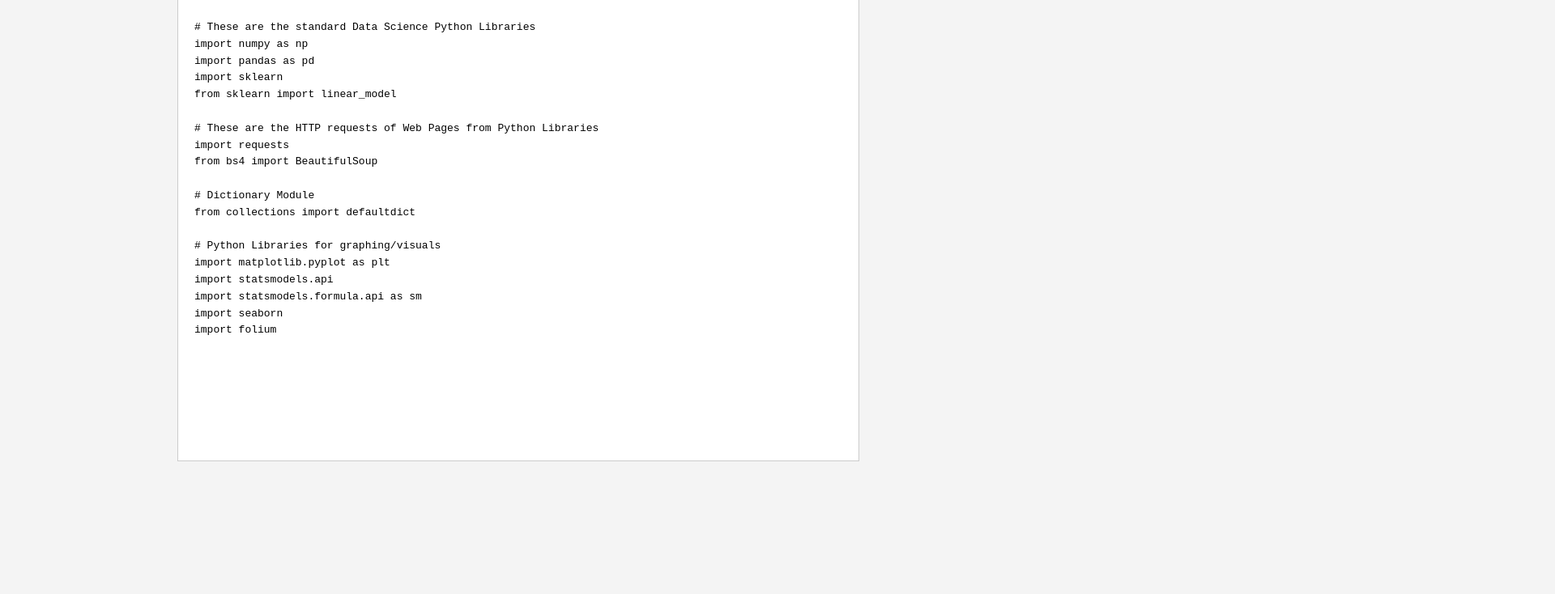
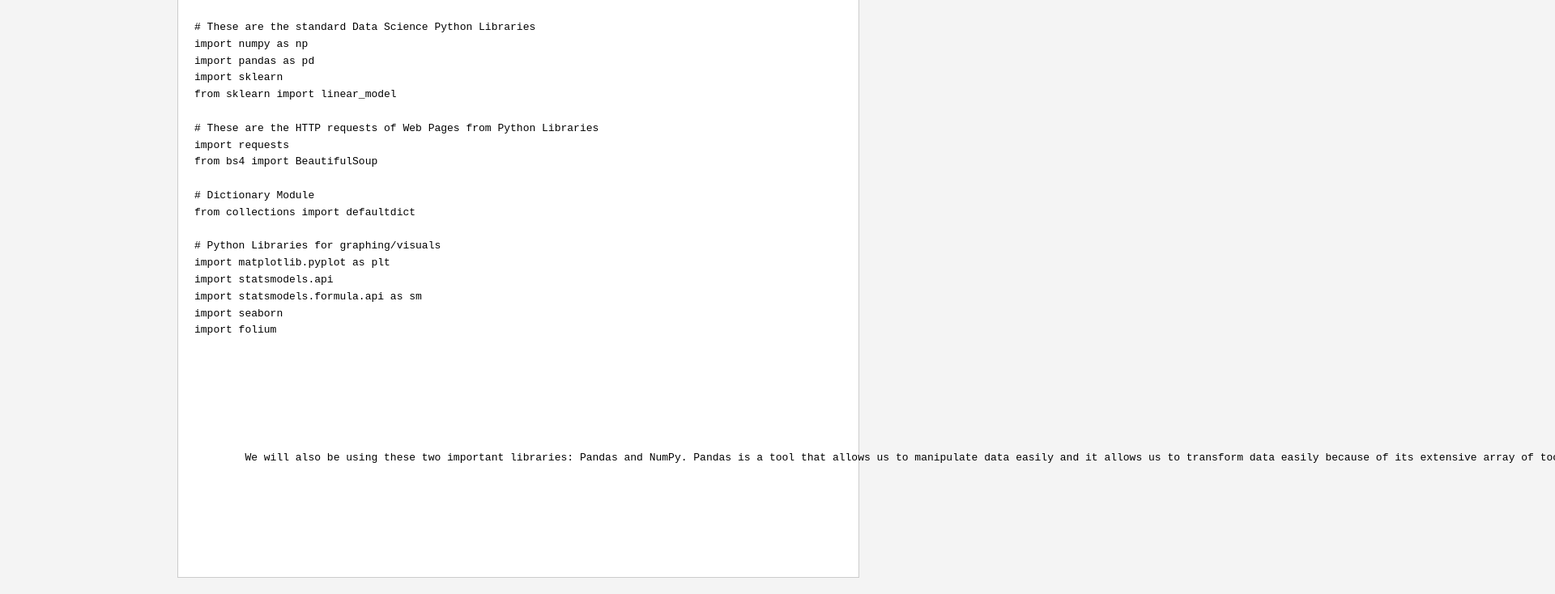
Before and after one commit to bmach1062/bmach1062.github.io, a plain HTML site: page index.html in a window 1280 px wide. Shown: the part 1118-1852 px from the top of the page at 81% size, 1920 px wide, since content can reach past the window. Before the commit the page ends 1708 px from the top, so only its background shows below. Drawn offline with Linux system fonts and the light colour scheme.

Commit message:
Initial Comment

```diff
--- a/index.html
+++ b/index.html
@@ -87,6 +87,9 @@ import folium
     </code></pre>
     <pre><code class="language-python">
 
+    <p>
+        We will also be using these two important libraries: Pandas and NumPy. Pandas is a tool that allows us to manipulate data easily and it allows us to transform data easily because of its extensive array of tools. NumPy is able to perform computations on large datasets and it offers an efficient way to store and manipulate information.
+    </p>
 
 
 </div>
```
